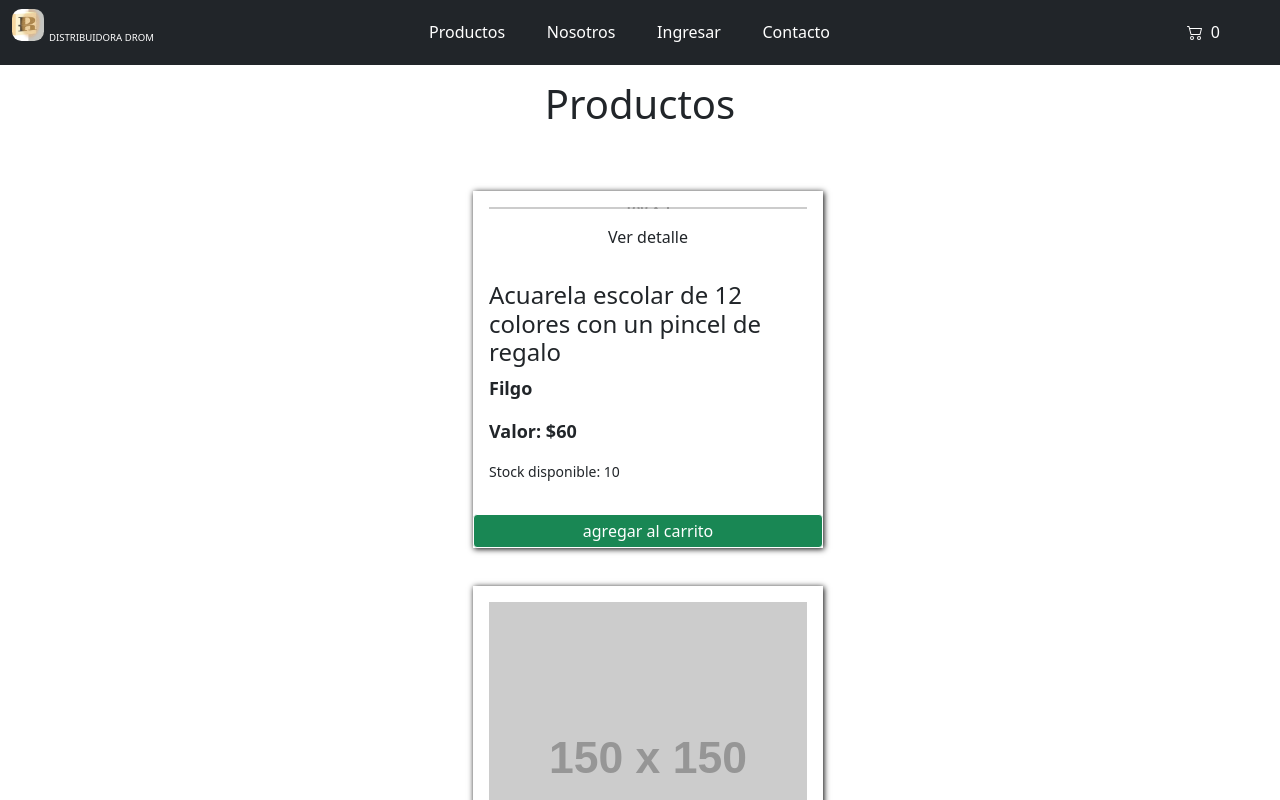
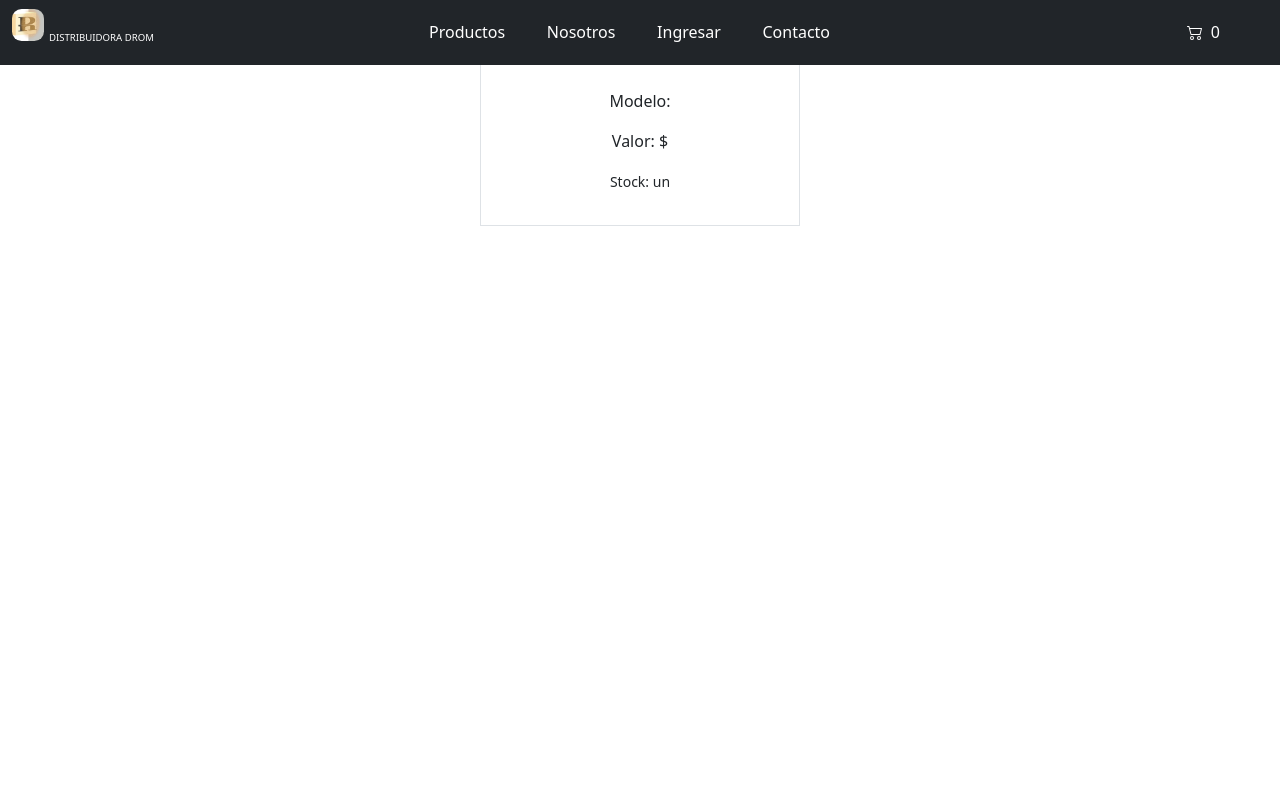
Before and after one commit to DRom-86/ecommerceReactApp, a React (Create React App) app: page / in a window 1280 px wide. Shown: the top 800 px of the page. Built offline with nearby package versions, Linux system fonts and the light colour scheme.

Commit message:
created ItemDetailContainer

```diff
--- a/package.json
+++ b/package.json
@@ -6,11 +6,13 @@
     "@testing-library/jest-dom": "^5.16.4",
     "@testing-library/react": "^13.3.0",
     "@testing-library/user-event": "^13.5.0",
+    "axios": "^0.27.2",
     "bootstrap": "^5.1.3",
     "react": "^18.2.0",
     "react-bootstrap": "^2.4.0",
     "react-dom": "^18.2.0",
     "react-icons": "^4.4.0",
+    "react-router-dom": "^6.3.0",
     "react-scripts": "5.0.1",
     "web-vitals": "^2.1.4"
   },
--- a/src/App.js
+++ b/src/App.js
@@ -1,13 +1,15 @@
 import NavBar from "./components/NavBar/NavBar";
-import ItemListContainer from "./components/ItemListContainer/ItemListContainer";
+// import ItemListContainer from "./components/ItemListContainer/ItemListContainer";
 // import ItemCount from "./components/ItemCount/ItemCount";
+import ItemDetailContainer from "./components/ItemDetailContainer/ItemDetailContainer";
 import 'bootstrap/dist/css/bootstrap.min.css';
 
 function App() {
   return (
   <>
     <NavBar/>
-    <ItemListContainer title="Productos"/>
+    <ItemDetailContainer title=""/>
+    {/* <ItemListContainer title="Productos"/> */}
     {/* <ItemCount initial={0} stock={5}/> */}
   </>
   );
--- a/src/UI/db.js
+++ b/src/UI/db.js
@@ -110,7 +110,20 @@
     }
 ]
 
-export const getItem = () =>{
+export const getItem = (id) =>{
+  const filtedItem = DB.filter ((e)=> e.id === parseInt(id))
+  return new Promise( (resolve, reject) => {
+    setTimeout(()=> {
+      if (id === undefined){
+          resolve(DB);
+      } else {
+          resolve (filtedItem)
+      }
+    },2000)
+  })
+}
+
+export const getData = () =>{
     return new Promise( (resolve, reject) => {
         setTimeout(()=> {
             let condicion = true
--- a/src/components/ItemCount/ItemCount.jsx
+++ b/src/components/ItemCount/ItemCount.jsx
@@ -13,7 +13,8 @@ const ItemCount = ({initial, stock}) => {
   }
 
   const onAdd = (cant) => {
-    setMsg(`agregaste ${cant} productos al carrito`)
+    const message = `agregaste ${cant} productos al carrito`
+    cant === 1 ? setMsg(`agregaste ${cant} producto al carrito`) : setMsg(`${message}`)
   }
 
 return (
--- /dev/null
+++ b/src/components/ItemDetailContainer/ItemDetail.jsx
@@ -0,0 +1,34 @@
+import React from 'react'
+// import ItemCount from '../ItemCount/ItemCount'
+
+
+const ItemDetail = ({item})=> {
+
+  if (item) {
+    return (
+        <div>
+            <div className='container col-lg-3 border'>
+                <img src={item.img} alt={item.description} />
+                <div className='cardsItem'>
+                    <div className="cardsImg">
+                    </div>
+                    <div className="cardsBody card-body text-center">
+                      <p className="cardsParagraph text-reset">{item.description}</p>
+                      <p className="cardsParagraph text-reset">Modelo: {item.model}</p>
+                      <p className="cardsParagraph text-reset">Valor: ${item.price}</p>
+                      {/* <ItemCount  */}
+                      {/* initial={1}
+                      stock={item.stock}/><a id="botonAgregarAlCarrito" className="btnAgregarAlCarrito btn btn-success w-100"> Agregar al carrito <i className="fas fa-shopping-cart"></i></a> */}
+                      <p className="cardsParagraph text-center"> <small>Stock: {item.stock} un</small> </p>
+                    </div>
+
+                </div>
+            </div>
+        </div>
+    )
+  } else{
+      return (<h3>No se encontró el destino</h3>)
+
+  }
+}
+export default ItemDetail;
--- /dev/null
+++ b/src/components/ItemDetailContainer/ItemDetailContainer.jsx
@@ -0,0 +1,32 @@
+import React, { useEffect, useState } from 'react'
+import { getItem } from '../../UI/db';
+import ItemDetail from './ItemDetail';
+
+
+const ItemDetailContainer =({title})=> {
+
+    const [item, setItem] = useState();
+    const IdDePrueba = 2
+        useEffect(()=>{
+          getItem(IdDePrueba)
+          .then ((itemPromise)=>{
+            setItem(itemPromise);
+          }).catch ((errorMsg)=>{
+            console.log(errorMsg);
+          }).finally(()=>{
+            console.log("item");
+          })
+        },[])
+
+        console.log(item)
+
+  return (
+    <div>
+        <h2 className='text-center mt-2'>{title}</h2>
+        <seccion className="container">
+            <ItemDetail item={item}/>
+        </seccion>
+    </div>
+  )
+};
+export default ItemDetailContainer;
--- a/src/components/itemListContainer/ItemListContainer.jsx
+++ b/src/components/itemListContainer/ItemListContainer.jsx
@@ -1,5 +1,5 @@
 import { useEffect, useState } from "react"
-import { getItem } from '../../UI/db';
+import { getData } from '../../UI/db';
 import ItemList from "./ItemList"
 import './itemListContainer.css';
 
@@ -7,7 +7,7 @@ function ItemListContainer({title}) {
   const [prod, setProd] = useState([])
 
   useEffect(()=>{
-    getItem()
+    getData()
     .then((res)=> setProd(res))
     .catch((error)=>console.log(`error: ${error}`))
 
@@ -15,10 +15,10 @@ function ItemListContainer({title}) {
 
   return (
       <div className='containerItems container'>
-        <h1 className="text-center">{title}</h1>
-        <ItemList items={prod}/>
+        <h3 className="text-center">{title}</h3>
+        {prod.length !== 0 ? (<ItemList items={prod}/>):(<h3 className="text-center">Loading..</h3>)}
       </div>
-  )
+    )
 };
 
 export default ItemListContainer
```
Also changed, not shown: 1 other file (tests, documents, lock files or other folders).
